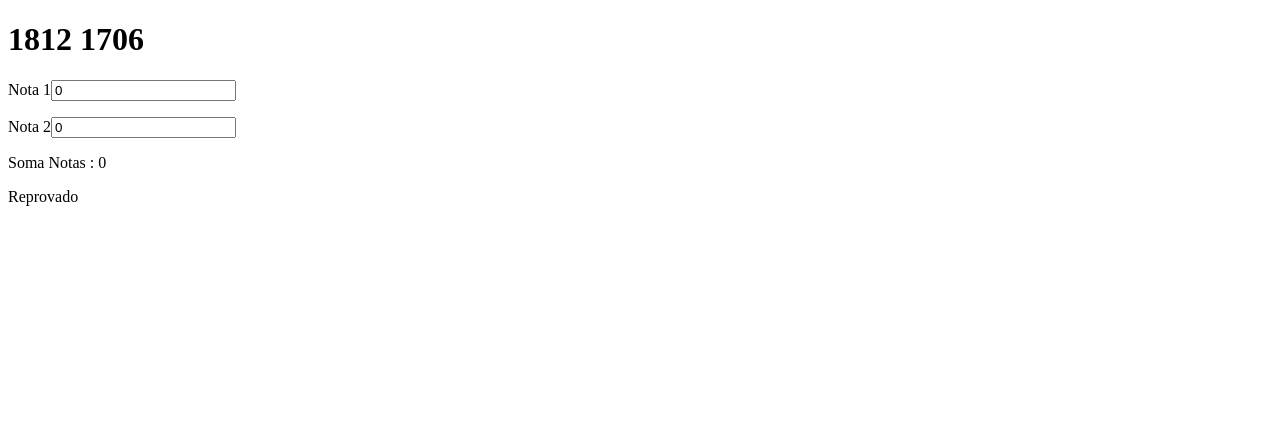
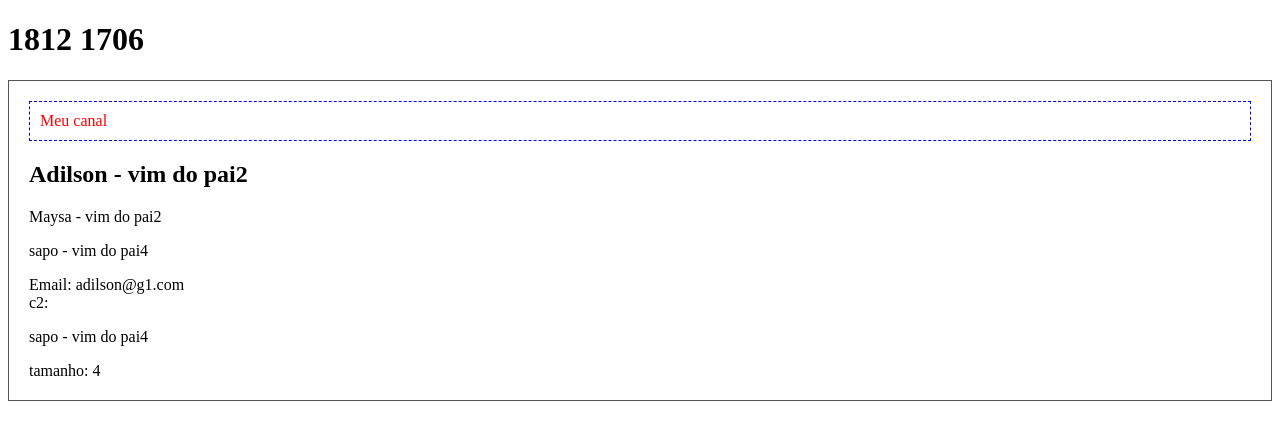
Before and after one commit to adilsonxdesouza/CursoReactBruno, a React app: page / in a window 1280 px wide. Shown: the top 440 px of the page. Built offline with nearby package versions, Linux system fonts and the light colour scheme.

Commit message:
aula18_contencao

```diff
--- /dev/null
+++ b/src/AppContencao.js
@@ -0,0 +1,31 @@
+import React from "react";
+import imagem from "./componentes/imgs/img2.gif";
+//para  importar a imagem precisa incluir o file-loader no webpack.config.js
+
+import Caixa from "./componentes/Caixa";
+import Corpo from "./componentes/Corpo"
+
+function Canal() {
+    return (
+        <div style={{ color: "red", border: "dashed 1px #00f" , padding:"10px"}} >Meu canal</div>
+        );
+}
+
+export default function AppContencao() {
+    return (
+        <>
+            <Caixa email="adilson@g1.com">
+                <Canal/>
+                <h2>Adilson - vim do pai2</h2>
+                <p>Maysa - vim do pai2</p>
+                <p>sapo - vim do pai4</p>
+            </Caixa>
+
+            {/* este conteudo dentro de <Caixa> não é renderizado sozinho */}
+            {/* Ele é automaticamente passado como props.children para o conponente Caixa e só será*/}
+            {/* renderizado se lá no Caixa for renderizado o props.children*/}
+            {/****** IMPORTANTE:> Não colocar comentários dentro de <Caixa></Caixa> pois serão considerados como children*/}
+        </>
+    );
+
+}
--- /dev/null
+++ b/src/componentes/Caixa.js
@@ -0,0 +1,17 @@
+import React from "react";
+
+
+export default function Caixa(props) {
+    return (
+        <>
+            <div className="box">
+                {props.children} {/* aqui os componentes filhos que vem do pai são injetados neste ponto */}
+                Email: {props.email}
+                <br />
+                c2: {props.children[3]}   {/*<p>sapo - vim do pai4</p>*/}
+                tamanho: {props.children.length}
+
+            </div>
+        </>
+        );
+}
--- a/src/index.js
+++ b/src/index.js
@@ -3,7 +3,7 @@ import ReactDOM from "react-dom";
 //import AppEventos from "./AppEventos";
 //import AppFormularios from "./AppFormularios";
 //import AppStateUnico from "./AppStateUnico"
-import AppElevacao from "./AppElevacao";
+import AppContencao from "./AppContencao";
 //import App from "./App";
 require('file-loader?name=[name].[ext]!./index.html'); // a ausência desta linha gera o erro de directory listing (mostrar o diretório ao invez da página index.html)
 
@@ -13,7 +13,7 @@ const app = document.getElementById("app");
 
     ReactDOM.render(
         <>
-            <AppElevacao/>
+            <AppContencao/>
         </>,
 
         app
```
Also changed, not shown: 1 other file (tests, documents, lock files or other folders).
